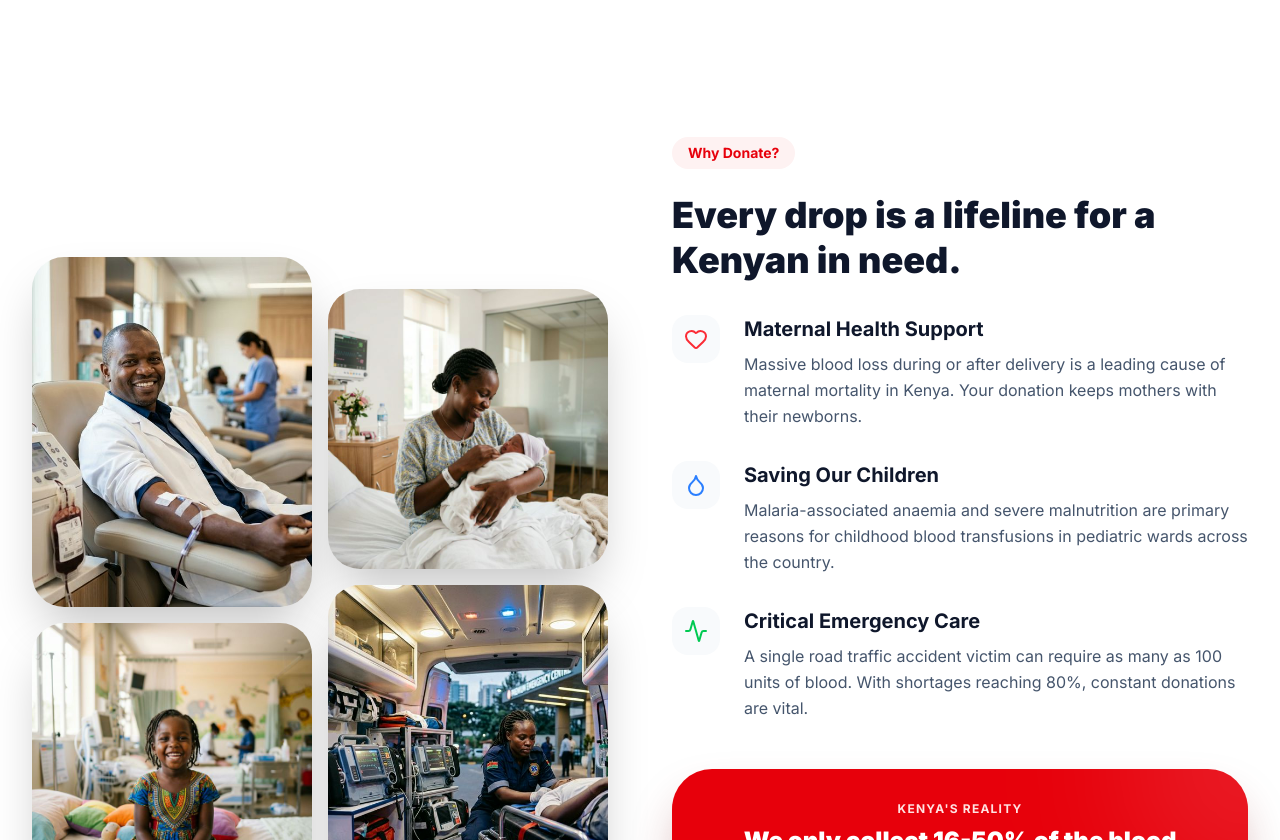
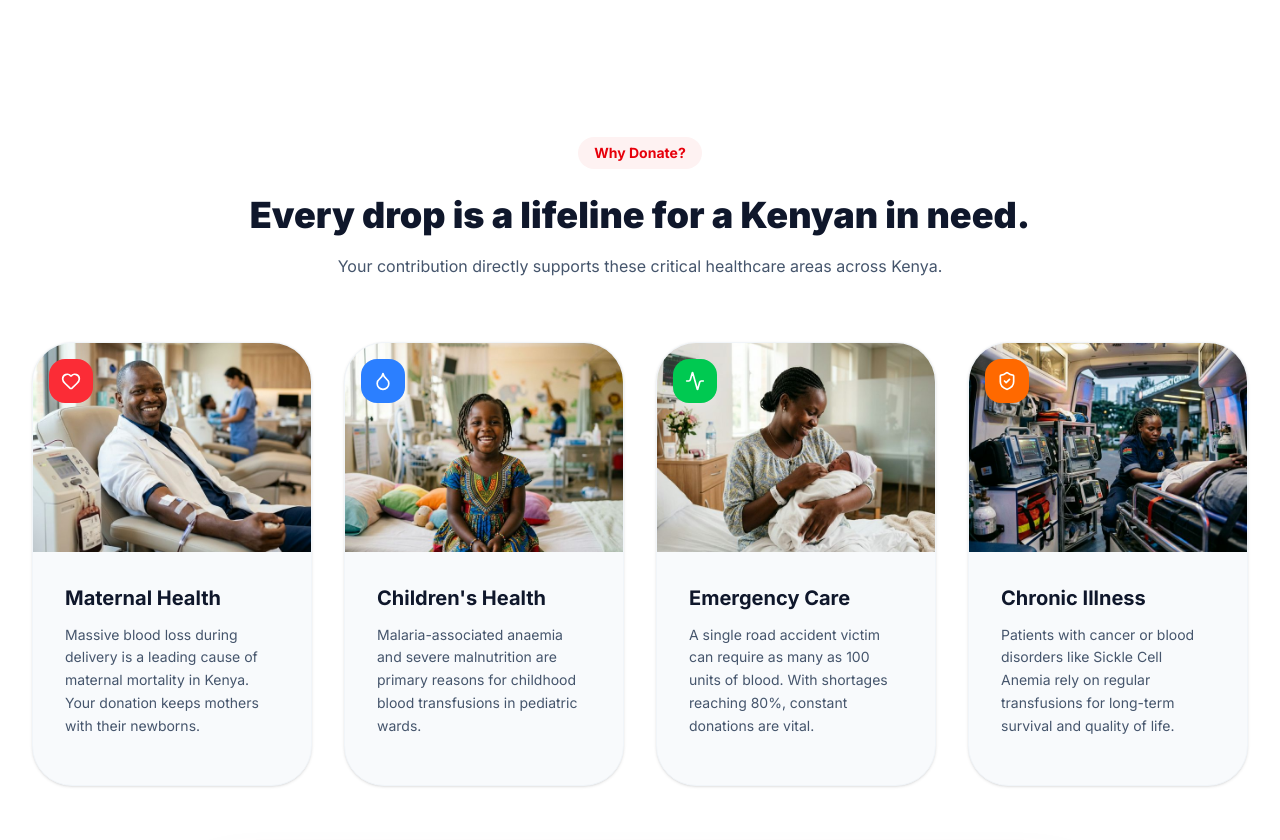
Before and after one commit to kennethlepas/BloodLink-webguide, a Next.js app: page / in a window 1280 px wide. Shown: the part 1960-2800 px from the top of the page. Built offline with nearby package versions, Linux system fonts and the light colour scheme; no server answers; the database is empty.

Commit message:
Why donate section improvements

```diff
--- a/src/app/page.tsx
+++ b/src/app/page.tsx
@@ -1,4 +1,4 @@
-import { Activity, ArrowRight, Droplet, Globe, Heart, ShieldCheck, Users, Info, Sparkles, CheckCircle2 } from "lucide-react";
+import { Activity, ArrowRight, Droplet, Globe, Heart, ShieldCheck, Users } from "lucide-react";
 import Link from "next/link";
 import Image from "next/image";
 import Reviews from "@/components/Reviews";
@@ -90,7 +90,7 @@ export default function Home() {
                     BloodLink was born out of watching a loved one struggle to find compatible blood during an emergency. Founded in 2024, our team set out to build a solution that could work for any Kenyan, in any county, at any time.
                   </p>
                   <p>
-                    What started as a small app idea has grown into a community of thousands of donors and requesters united by one goal: no one should die because blood wasn't available.
+                    What started as a small app idea has grown into a community of thousands of donors and requesters united by one goal: no one should die because blood wasn&apos;t available.
                   </p>
                 </div>
               </div>
@@ -101,7 +101,7 @@ export default function Home() {
                 </div>
                 {/* Repositioned and resized card to prevent overlap with logo focal point */}
                 <div className="absolute -bottom-6 -left-6 md:-left-12 bg-white p-8 rounded-[2rem] shadow-2xl max-w-xs border border-slate-100 animate-float">
-                  <p className="font-black text-2xl text-[#0A2647] mb-2 italic">"Every drop counts."</p>
+                  <p className="font-black text-2xl text-[#0A2647] mb-2 italic">&quot;Every drop counts.&quot;</p>
                   <p className="text-sm font-bold text-slate-500 uppercase tracking-widest">Saving lives in Kenya</p>
                 </div>
               </div>
@@ -112,76 +112,75 @@ export default function Home() {
         {/* Why Donate Section - Kenyan Context */}
         <section className="py-24 bg-white relative overflow-hidden">
           <div className="max-w-7xl mx-auto px-4 sm:px-6 lg:px-8">
-            <div className="grid grid-cols-1 lg:grid-cols-2 gap-16 items-center">
-              <div className="order-2 lg:order-1">
-                <div className="grid grid-cols-2 gap-4">
-                  <div className="space-y-4">
-                    <div className="relative aspect-[4/5] rounded-[2rem] overflow-hidden shadow-2xl">
-                      <Image src="/images/story-1.png" alt="Kenyan Healthcare 1" fill className="object-cover" />
-                    </div>
-                    <div className="relative aspect-square rounded-[2rem] overflow-hidden shadow-2xl">
-                      <Image src="/images/story-2.png" alt="Kenyan Healthcare 2" fill className="object-cover" />
+            <div className="text-center mb-16">
+              <div className="inline-block px-4 py-1.5 bg-red-50 text-red-600 rounded-full font-bold text-sm mb-6">Why Donate?</div>
+              <h2 className="text-4xl font-black text-slate-900 mb-4 leading-tight">Every drop is a lifeline for a Kenyan in need.</h2>
+              <p className="text-slate-600 max-w-2xl mx-auto">Your contribution directly supports these critical healthcare areas across Kenya.</p>
+            </div>
+
+            <div className="grid grid-cols-1 sm:grid-cols-2 lg:grid-cols-4 gap-8 mb-16">
+              {[
+                {
+                  img: "/images/story-1.png",
+                  icon: <Heart size={20} className="text-white" />,
+                  iconBg: "bg-red-500",
+                  title: "Maternal Health",
+                  desc: "Massive blood loss during delivery is a leading cause of maternal mortality in Kenya. Your donation keeps mothers with their newborns."
+                },
+                {
+                  img: "/images/story-2.png",
+                  icon: <Droplet size={20} className="text-white" />,
+                  iconBg: "bg-blue-500",
+                  title: "Children's Health",
+                  desc: "Malaria-associated anaemia and severe malnutrition are primary reasons for childhood blood transfusions in pediatric wards."
+                },
+                {
+                  img: "/images/story-3.png",
+                  icon: <Activity size={20} className="text-white" />,
+                  iconBg: "bg-green-500",
+                  title: "Emergency Care",
+                  desc: "A single road accident victim can require as many as 100 units of blood. With shortages reaching 80%, constant donations are vital."
+                },
+                {
+                  img: "/images/story-4.png",
+                  icon: <ShieldCheck size={20} className="text-white" />,
+                  iconBg: "bg-orange-500",
+                  title: "Chronic Illness",
+                  desc: "Patients with cancer or blood disorders like Sickle Cell Anemia rely on regular transfusions for long-term survival and quality of life."
+                }
+              ].map((item, i) => (
+                <div key={i} className="group bg-slate-50 rounded-[2.5rem] overflow-hidden border border-slate-100 shadow-sm hover:shadow-xl hover:-translate-y-2 transition-all duration-500">
+                  <div className="relative aspect-[4/3] overflow-hidden">
+                    <Image src={item.img} alt={item.title} fill className="object-cover group-hover:scale-110 transition-transform duration-700" />
+                    <div className={`absolute top-4 left-4 ${item.iconBg} p-3 rounded-2xl shadow-lg shadow-white/20`}>
+                      {item.icon}
                     </div>
                   </div>
-                  <div className="space-y-4 pt-8">
-                    <div className="relative aspect-square rounded-[2rem] overflow-hidden shadow-2xl">
-                      <Image src="/images/story-3.png" alt="Kenyan Healthcare 3" fill className="object-cover" />
-                    </div>
-                    <div className="relative aspect-[4/5] rounded-[2rem] overflow-hidden shadow-2xl">
-                      <Image src="/images/story-4.png" alt="Kenyan Healthcare 4" fill className="object-cover" />
-                    </div>
+                  <div className="p-8">
+                    <h3 className="text-xl font-bold text-slate-900 mb-3">{item.title}</h3>
+                    <p className="text-sm text-slate-600 leading-relaxed mb-4">{item.desc}</p>
                   </div>
                 </div>
-              </div>
+              ))}
+            </div>
 
-              <div className="order-1 lg:order-2">
-                <div className="inline-block px-4 py-1.5 bg-red-50 text-red-600 rounded-full font-bold text-sm mb-6">Why Donate?</div>
-                <h2 className="text-4xl font-black text-slate-900 mb-8 leading-tight">Every drop is a lifeline for a Kenyan in need.</h2>
-
-                <div className="space-y-8">
-                  {[
-                    {
-                      icon: <Heart className="text-red-500" />,
-                      title: "Maternal Health Support",
-                      desc: "Massive blood loss during or after delivery is a leading cause of maternal mortality in Kenya. Your donation keeps mothers with their newborns."
-                    },
-                    {
-                      icon: <Droplet className="text-blue-500" />,
-                      title: "Saving Our Children",
-                      desc: "Malaria-associated anaemia and severe malnutrition are primary reasons for childhood blood transfusions in pediatric wards across the country."
-                    },
-                    {
-                      icon: <Activity className="text-green-500" />,
-                      title: "Critical Emergency Care",
-                      desc: "A single road traffic accident victim can require as many as 100 units of blood. With shortages reaching 80%, constant donations are vital."
-                    }
-                  ].map((item, i) => (
-                    <div key={i} className="flex gap-6 group">
-                      <div className="flex-shrink-0 w-12 h-12 bg-slate-50 rounded-2xl flex items-center justify-center group-hover:bg-red-50 transition-colors">
-                        {item.icon}
-                      </div>
-                      <div>
-                        <h3 className="text-xl font-bold text-slate-900 mb-2">{item.title}</h3>
-                        <p className="text-slate-600 leading-relaxed">{item.desc}</p>
-                      </div>
-                    </div>
-                  ))}
+            <div className="max-w-4xl mx-auto p-12 bg-red-600 rounded-[3rem] text-white shadow-2xl shadow-red-900/40 relative overflow-hidden group">
+              <div className="relative z-10 flex flex-col md:flex-row items-center justify-between gap-8">
+                <div className="text-center md:text-left">
+                  <p className="text-red-100 font-bold uppercase tracking-widest text-xs mb-4">Kenya&apos;s Reality</p>
+                  <h4 className="text-3xl font-black mb-4">We only collect 16-50% of the blood needed.</h4>
+                  <p className="text-red-50/80 text-base leading-relaxed max-w-xl">
+                    Kenya requires between 500,000 to 1,000,000 units annually. Our mission is to bridge this gap through technology and community.
+                  </p>
                 </div>
-
-                <div className="mt-12 p-8 bg-red-600 rounded-[2.5rem] text-white shadow-2xl shadow-red-900/40 relative overflow-hidden group">
-                  <div className="relative z-10 text-center">
-                    <p className="text-red-100 font-bold uppercase tracking-widest text-xs mb-2">Kenya's Reality</p>
-                    <h4 className="text-2xl font-black mb-4">We only collect 16-50% of the blood needed.</h4>
-                    <p className="text-red-50/80 text-sm leading-relaxed mb-6">
-                      Kenya requires between 500,000 to 1,000,000 units annually. Our mission is to bridge this gap through technology.
-                    </p>
-                    <Link href="/donor" className="inline-flex items-center gap-2 bg-white text-red-600 px-8 py-3 rounded-xl font-black hover:bg-red-50 transition-all">
-                      Become a Donor <ArrowRight size={18} />
-                    </Link>
-                  </div>
-                  <div className="absolute top-0 right-0 -translate-y-1/2 translate-x-1/2 w-64 h-64 bg-white/10 rounded-full blur-3xl group-hover:scale-125 transition-transform duration-700" />
+                <div className="flex-shrink-0">
+                  <Link href="/donor" className="inline-flex items-center gap-2 bg-white text-red-600 px-10 py-5 rounded-2xl font-black hover:bg-red-50 hover:scale-105 transition-all shadow-xl">
+                    Become a Donor <ArrowRight size={22} />
+                  </Link>
                 </div>
               </div>
+              <div className="absolute top-0 right-0 -translate-y-1/2 translate-x-1/2 w-96 h-96 bg-white/10 rounded-full blur-3xl group-hover:scale-110 transition-transform duration-700" />
+              <div className="absolute bottom-0 left-0 translate-y-1/2 -translate-x-1/2 w-64 h-64 bg-red-400/20 rounded-full blur-2xl" />
             </div>
           </div>
         </section>
--- a/src/components/Footer.tsx
+++ b/src/components/Footer.tsx
@@ -10,7 +10,7 @@ export default function Footer() {
                     {/* Brand */}
                     <div className="col-span-1 md:col-span-1">
                         <div className="flex items-center group mb-6">
-                            <div className="relative w-12 h-16 rounded-2xl overflow-hidden border-2 border-white/10 shadow-xl bg-white/5 backdrop-blur-sm group-hover:border-red-500 transition-all duration-300">
+                            <div className="relative w-14 h-16 rounded-2xl overflow-hidden border-2 border-white/10 shadow-xl bg-white/5 backdrop-blur-sm group-hover:border-red-500 transition-all duration-300 flex-shrink-0">
                                 <Image
                                     src="/logo.jpg"
                                     alt="BloodLink Logo"
--- a/src/components/Navbar.tsx
+++ b/src/components/Navbar.tsx
@@ -26,11 +26,12 @@ export default function Navbar() {
                 <div className="flex justify-between h-20 md:h-28">
                     <div className="flex items-center">
                         <Link href="/" className="flex items-center group py-2">
-                            <div className="relative w-12 h-16 md:w-20 md:h-24 rounded-2xl overflow-hidden border-2 border-slate-100 group-hover:border-red-500 transition-all duration-300 shadow-xl bg-white">
+                            <div className="relative w-14 h-16 md:w-20 md:h-24 rounded-2xl overflow-hidden border-2 border-slate-100 group-hover:border-red-500 transition-all duration-300 shadow-xl bg-white flex-shrink-0">
                                 <Image
                                     src="/logo.jpg"
                                     alt="BloodLink Logo"
                                     fill
+                                    priority
                                     className="object-contain p-1 group-hover:scale-105 transition-transform duration-500"
                                 />
                             </div>
--- a/src/components/Reviews.tsx
+++ b/src/components/Reviews.tsx
@@ -33,7 +33,7 @@ export default function Reviews() {
 
                 const querySnapshot = await getDocs(q);
                 const fetchedReviews: Review[] = [];
-                querySnapshot.forEach((doc: any) => {
+                querySnapshot.forEach((doc) => {
                     fetchedReviews.push({ id: doc.id, ...doc.data() } as Review);
                 });
                 setReviews(fetchedReviews);
@@ -88,7 +88,7 @@ export default function Reviews() {
                             </div>
 
                             <p className="text-slate-600 italic mb-8 flex-grow leading-relaxed">
-                                "{review.review}"
+                                &quot;{review.review}&quot;
                             </p>
 
                             <div className="flex items-center gap-4 pt-6 border-t border-slate-50">
```
